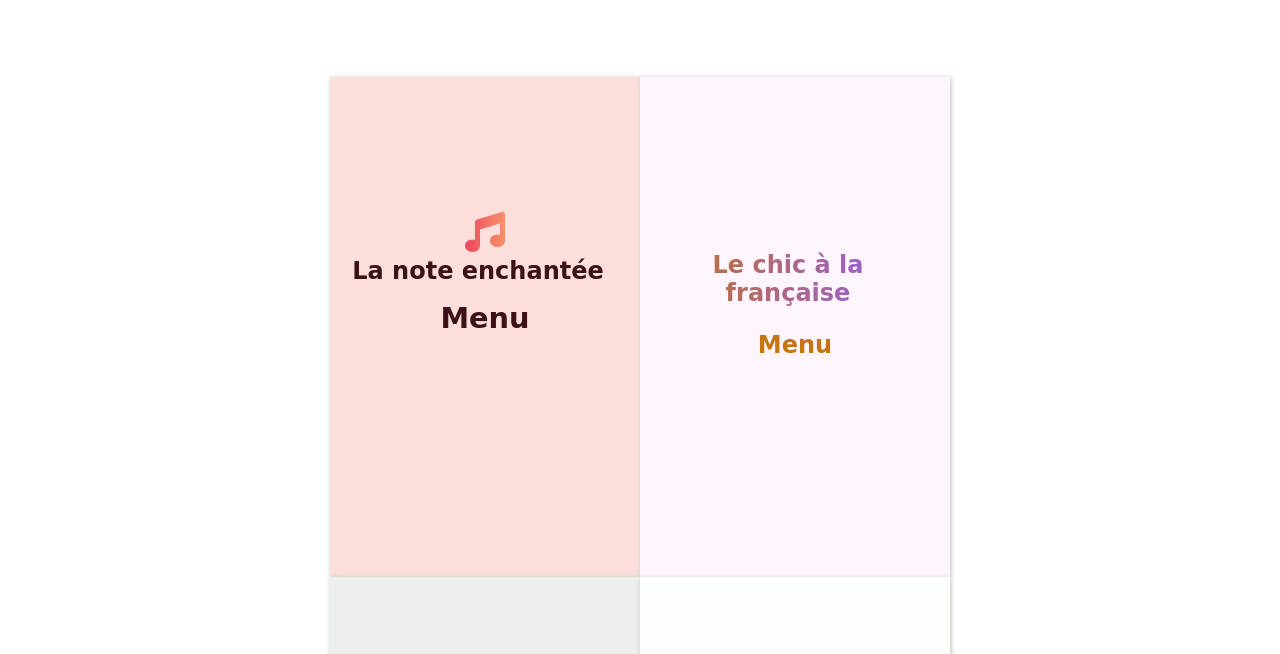
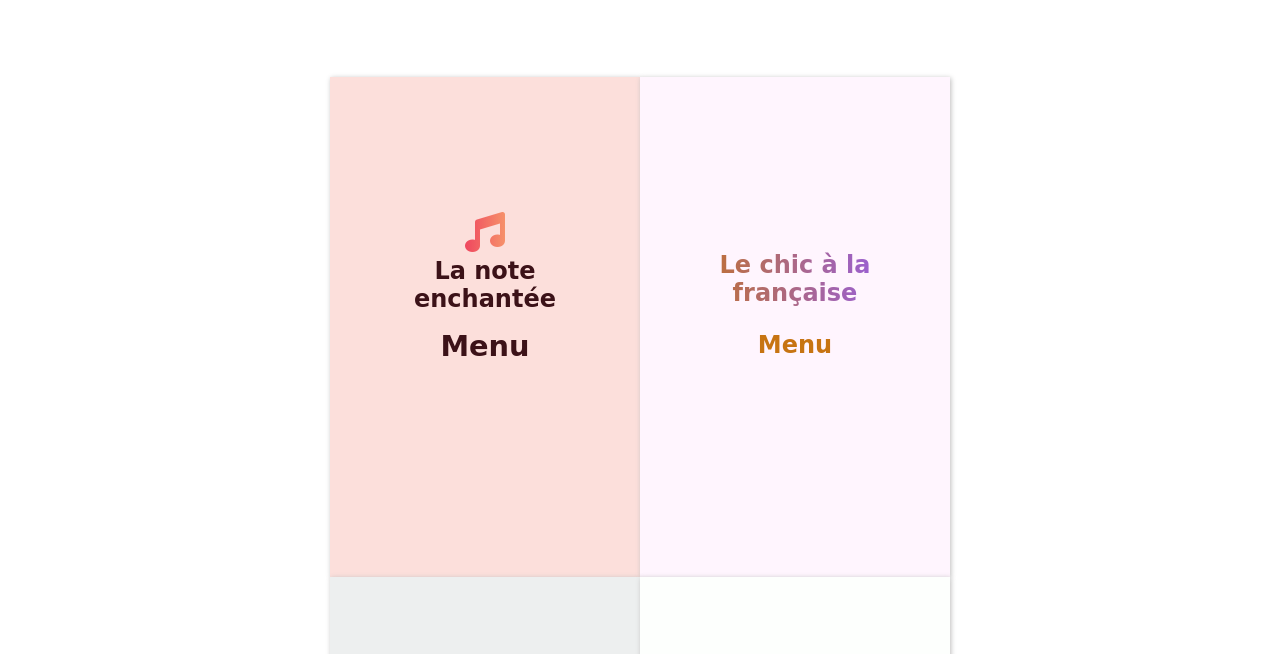
Before and after one commit to Flo-CZ/Projet-3, a plain HTML site: page index.html in a window 1280 px wide. Shown: the part 88-742 px from the top of the page. Drawn offline with Linux system fonts and the light colour scheme; a web font is replaced by a local one.

Commit message:
Flo-CZ
Correction article__title--font style.css

```diff
--- a/index.html
+++ b/index.html
@@ -19,11 +19,13 @@
     <div class="section__display">
         <div class="section__menus--align">
             <article class="article__note--color article__font--pading box__shadow">
+                <a href="index.html">
                 <div class="article__menu--size">
                     <i class="fas fa-music"></i>
                     <h1 class="article__title--font article__title--note article__note--font">La note enchantée</h1>
                     <p class="article__note--size article__note--font bold">Menu</p>
                 </div>
+                </a>
             </article>
             <article class="article__chic--color article__font--pading box__shadow">
                 <div class="article__menu--size">
--- a/style.css
+++ b/style.css
@@ -1,4 +1,9 @@
 /* Taille, Polices, et largeur width menu */
+
+a
+{
+    text-decoration: none;
+}
 
 .bold
 {
@@ -171,8 +176,6 @@
 .article__title--font
 {
     font-size: 24px;
-    width: 280px;
-    margin-left: -22px;
 }
 
 p
@@ -207,16 +210,6 @@ p
     margin-right: -40px;
 }
 
-.article__menu--left
-{
-    margin-left: 30px;
-}
-
-.article__menu--right
-{
-    margin-right: 30px;
-}
-
 .note__icon--center
 {
     margin-top: -10px;
```
